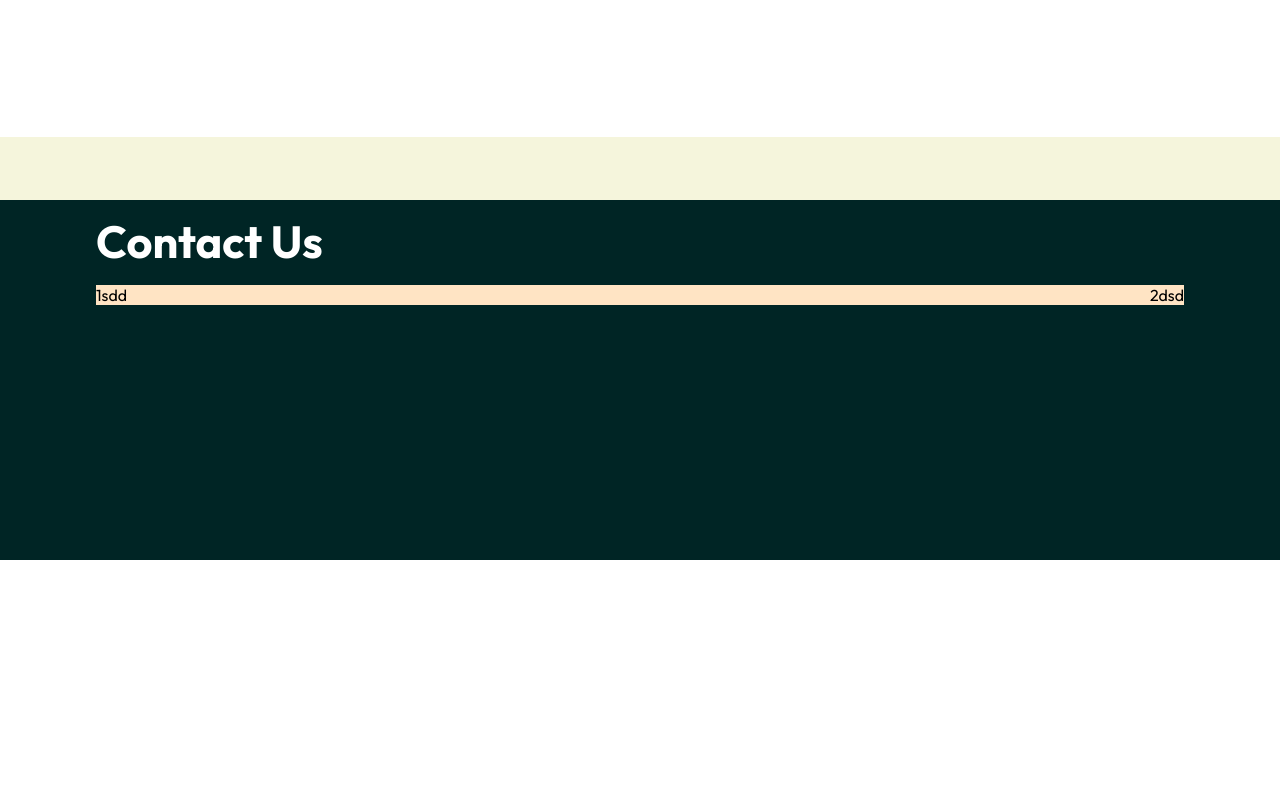
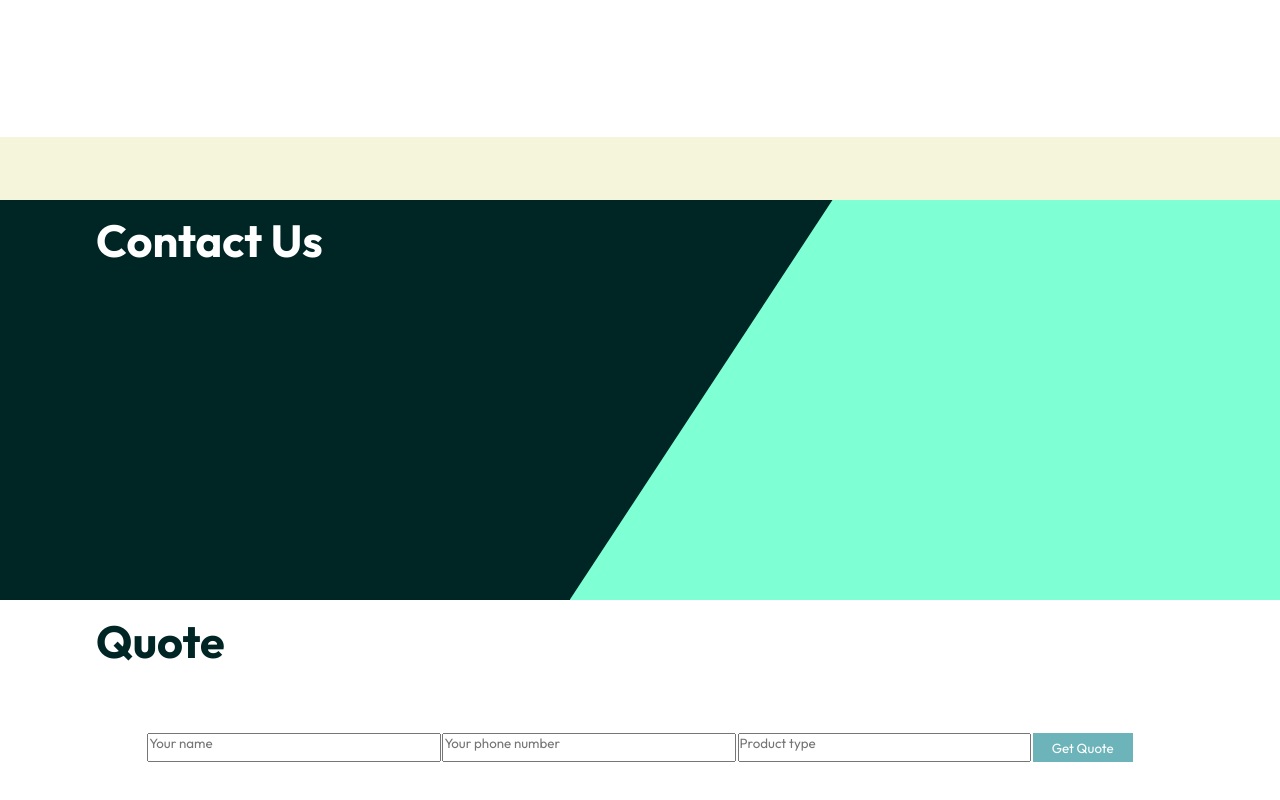
Before and after one commit to tobyabraham/lightall, a React (Create React App) app: page / in a window 1280 px wide. Shown: the part 1840-2640 px from the top of the page. Before the commit the page ends 2400 px from the top, so only its background shows below. Built offline with nearby package versions, Linux system fonts and the light colour scheme.

Commit message:
added more files

```diff
--- /dev/null
+++ b/src/components/Quote.js
@@ -0,0 +1,22 @@
+import React from 'react';
+import '../styles/Quote.css';
+
+function Quote() {
+  return (
+    <div className='wrapper-quote'>
+        <div className='quote-header'>
+            <h1>Quote</h1>
+        </div>
+        <div className='quote-body'>
+            <form className='quote-form'>
+                <input type="text" class="form-control" id="name" placeholder="Your name" name="name" />
+                <input type="text" class="form-control" id="phone" placeholder="Your phone number" name="phone-number" />
+                <input type="text" class="form-control" id="prdtyp" placeholder="Product type" name="product-type" />
+                <button type="button" class="quote-btn">Get Quote</button>
+            </form>
+        </div>
+    </div>
+  )
+}
+
+export default Quote
--- a/src/pages/Contacts/index.js
+++ b/src/pages/Contacts/index.js
@@ -4,16 +4,15 @@ import '../../styles/Contact.css';
 function index() {
   return (
     <div className='wrapper-contact'>
-      <div className='contact-title'>
-        <h1>Contact Us</h1>
-      </div>
-      <div className='contact-body'>
         <div className='crow'>
-          <div className='contact-details'>1sdd</div>
+          <div className='contact-details'>
+            <div className='contact-title'>
+              <h1>Contact Us</h1>
+            </div>
+          </div>
           <div className='contact-map'>2dsd</div>
         </div>
       </div>
-    </div>
   )
 }
 
--- a/src/pages/main/index.js
+++ b/src/pages/main/index.js
@@ -4,6 +4,7 @@ import Aboutus from '../About-Us/index';
 import Service from '../Our-Services/index';
 import Client from '../../components/Clients';
 import Contact from '../Contacts/index';
+import Quote from '../../components/Quote';
 
 function index() {
   return (
@@ -13,6 +14,7 @@ function index() {
     <div><Service /></div>
     <div><Client /></div>
     <div><Contact /></div>
+    <div><Quote /></div>
     </>
   )
 }
--- a/src/styles/Contact.css
+++ b/src/styles/Contact.css
@@ -1,13 +1,13 @@
 .wrapper-contact {
     display: flex;
     flex-direction: column;
-    height: 45vh;
+    height: 50vh;
     background-color: #002525;
 }
 
 .wrapper-contact > div {
-    padding: 0 7.5% 0 7.5%;
-    padding-top: 1%;
+    padding: 0 0 0 7.5%;
+    padding-top: 0%;
 }
 
 .contact-title {
@@ -20,21 +20,21 @@
     color: #ffffff;
 }
 
-.contact-body {
-    flex: 80%;
-}
-
 .crow {
     display: flex;
     flex-direction: row;
     width: 100%;
-}
-
-.contact-body > div {
-    flex: 50%;
-    background-color: bisque;
+    height: 100%;
 }
 
 .contact-details {
-    flex: 50%;
+    flex: 40%;
+    padding-top: 1%;
 }
+
+.contact-map {
+    flex: 60%;
+    background-color: aquamarine;
+    -webkit-clip-path: polygon(37% 0, 100% 0, 100% 100%, 0 100%);
+    clip-path: polygon(37% 0, 100% 0, 100% 100%, 0 100%);
+}
--- /dev/null
+++ b/src/styles/Quote.css
@@ -0,0 +1,43 @@
+.wrapper-quote {
+    display: flex;
+    flex-direction: column;
+    height: 40vh;
+}
+
+.wrapper-quote > div {
+    padding: 0 7.5% 0 7.5%;
+    padding-top: 1%;
+}
+
+.quote-header {
+    flex: 20%;
+}
+
+.quote-body {
+    flex: 80%;
+}
+
+.quote-header h1 {
+    font-size: 45px;
+    font-weight: 700;
+    color: #002525;
+}
+
+.quote-form {
+    display: flex;
+    justify-content: space-evenly;
+    align-content: center;
+    padding: 50px;
+}
+
+.form-control {
+    padding-right: 10%;
+    padding-bottom: 1%;
+}
+
+.quote-btn {
+    width: 100px;
+    background: #6CB4B9;
+    border: 0;
+    color: white;
+}
```
